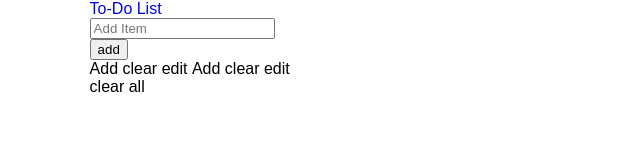
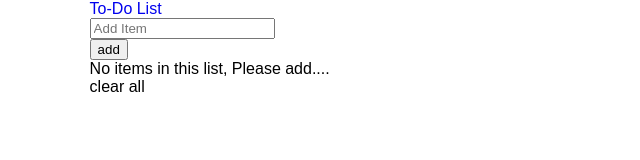
Before and after one commit to kashifaxioned/to-do-list, a plain HTML site: page index.html in a window 1280 px wide. Shown: the full height of the page, 0-640 px from the left. Drawn offline with Linux system fonts and the light colour scheme.

Commit message:
static data removed and no items message added

```diff
--- a/index.html
+++ b/index.html
@@ -40,21 +40,10 @@
             <div class="home__form__add"><button class="home__form__add__btn" type="submit">add</button></div>
           </form>
           <div class="home__todo">
-            <ul class="home__todo__list">
-              <li class="home__todo__list__item home__todo__list__item--static">
-               <span class="home__todo__list__item__text">Add</span>
-               <span class="home__todo__list__item__clear">clear</span>
-               <span class="home__todo__list__item__edit">edit</span>
-              </li>
-              <li class="home__todo__list__item home__todo__list__item--static">
-                <span class="home__todo__list__item__text">Add</span>
-                <span class="home__todo__list__item__clear">clear</span>
-                <span class="home__todo__list__item__edit">edit</span>
-              </li>
-            </ul>
+            <p class="home__todo__no-item">No items in this list, Please add....</p>
+            <ul class="home__todo__list"></ul>
             <span class="home__todo__clear__all">clear all</span>
           </div>
-
         </div>
       </div>
     </main>
```
